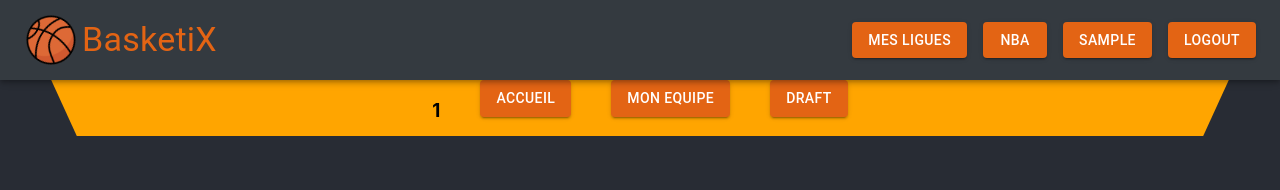
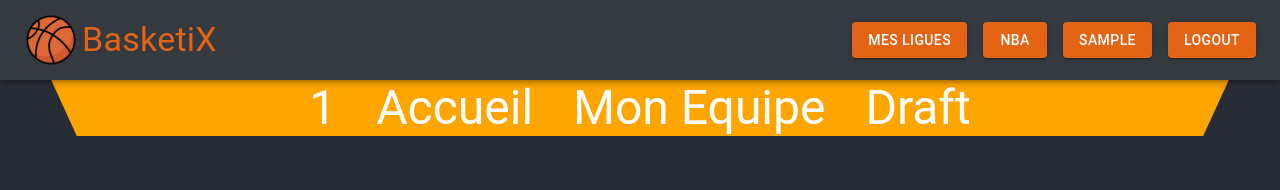
Before and after one commit to MatteoNais/Projet_HTML_Nais_Calame_Ngo_Brocas, a React (Create React App) app in the folder Projet_HTML_Nais_Calame_Ngo/WebProjectReact/my-app/: page /ligue/1/ in a window 1280 px wide. Shown: the top 190 px of the page. Built offline with nearby package versions, Linux system fonts and the light colour scheme; no server answers; sample sign-in values are in the browser's storage.

Commit message:
modif style second header

```diff
--- a/Projet_HTML_Nais_Calame_Ngo/WebProjectReact/my-app/src/pages/HeaderLigue.tsx
+++ b/Projet_HTML_Nais_Calame_Ngo/WebProjectReact/my-app/src/pages/HeaderLigue.tsx
@@ -69,10 +69,16 @@ function HeaderLigue() {
             <Grid container className="grid-container" justifyContent="center" alignItems="center">
                 <Grid item className="grid-item">
                     <Box sx={{ display: 'flex', gap: '5vh', flexWrap: 'wrap', justifyContent: 'space-between', paddingLeft: '10vh', paddingRight: '10vh' }}>
-                        <h3> {ligueId}</h3>
-                        <Link to={`/ligue/${ligueId}/`}> <Button variant="contained" sx={{ background: '#E36414' }}>Accueil</Button> </Link>
-                        <Link to={`/`}> <Button variant="contained" sx={{ background: '#E36414' }}>Mon Equipe</Button> </Link>
-                        <Link to={`/`}> <Button variant="contained" sx={{ background: '#E36414' }}>Draft</Button> </Link>
+                        <Typography variant="h3" sx={{ color: 'white' }}>{ligueId}</Typography>
+                        <Link to={`/ligue/${ligueId}/`} style={{ textDecoration: 'none' }}>
+                            <Typography variant="h3" sx={{ color: 'white' }}>Accueil</Typography>
+                        </Link>
+                        <Link to={`/`} style={{ textDecoration: 'none' }}>
+                            <Typography variant="h3" sx={{ color: 'white' }}>Mon Equipe</Typography>
+                        </Link>
+                        <Link to={`/`} style={{ textDecoration: 'none' }}>
+                            <Typography variant="h3" sx={{ color: 'white' }}>Draft</Typography>
+                        </Link>
                     </Box>
                 </Grid>
             </Grid>
```
